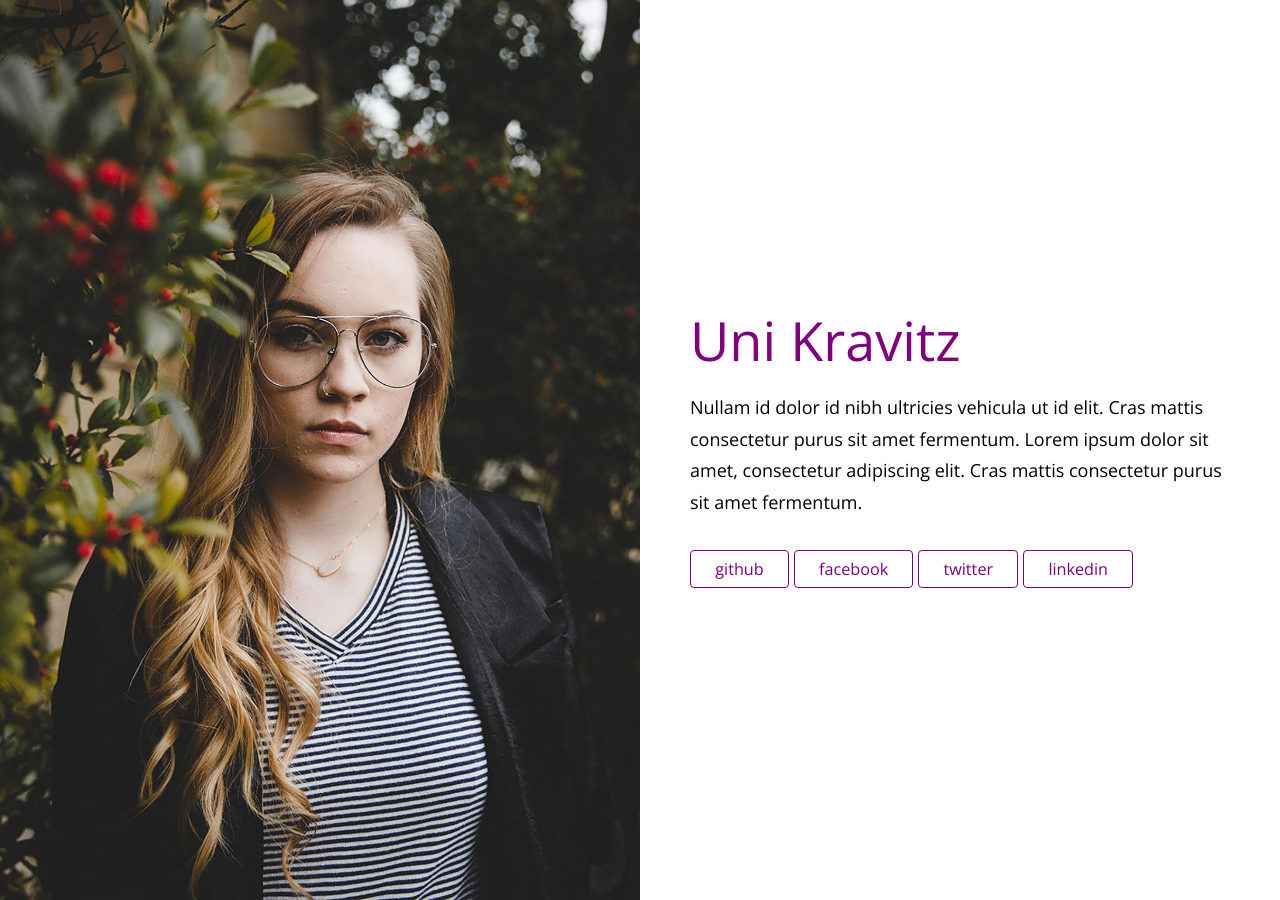
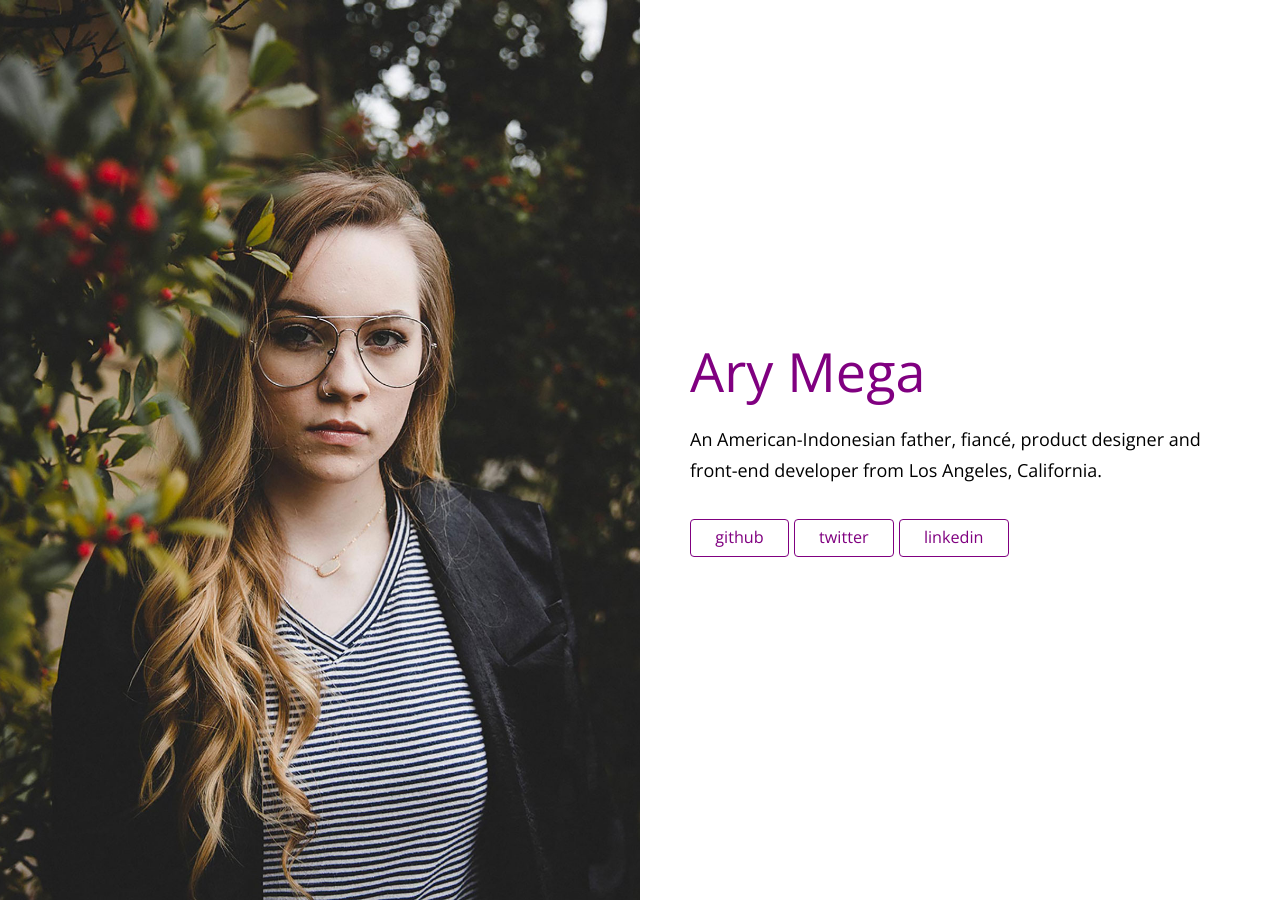
Before and after one commit to aryxmega/ary-mega, a Jekyll site: the page built from index.html, in a window 1280 px wide. Built offline with Jekyll 4.4.1, drawn with Linux system fonts in a browser that asks for light colours.

Commit message:
Susan whattup

```diff
--- a/_config.yml
+++ b/_config.yml
@@ -1,22 +1,20 @@
 # Your Name or Company
-title: Uni Kravitz
+title: Ary Mega
 
 # Description of your website. This is used for social sharing.
-description:  The beautiful website of artist, poet, craftsperson, cyclist, and avid juggler, Uni Kravitz.
+description:  An American-Indonesian father, fiancé, product designer and front-end developer from Los Angeles, California.
 
 # A brief blurb about yourself
-content: Nullam id dolor id nibh ultricies vehicula ut id elit. Cras mattis consectetur purus sit amet fermentum. Lorem ipsum dolor sit amet, consectetur adipiscing elit. Cras mattis consectetur purus sit amet fermentum.
+content: An American-Indonesian father, fiancé, product designer and front-end developer from Los Angeles, California.
 
 # Add your social links
 social:
   - platform: github
-    url: https://github.com/brianmaierjr
-  - platform: facebook
-    url: https://facebook.com/brianmaierjr
+    url: https://github.com/awwwry
   - platform: twitter
-    url: https://twitter.com/brianmaierjr
+    url: https://twitter.com/awwwry
   - platform: linkedin
-    url: brianmaierjr
+    url: awwwry
 
 # General settings
 # url: http://brianmaierjr.github.com/uni
```
Also changed, not shown: 1 other file.
